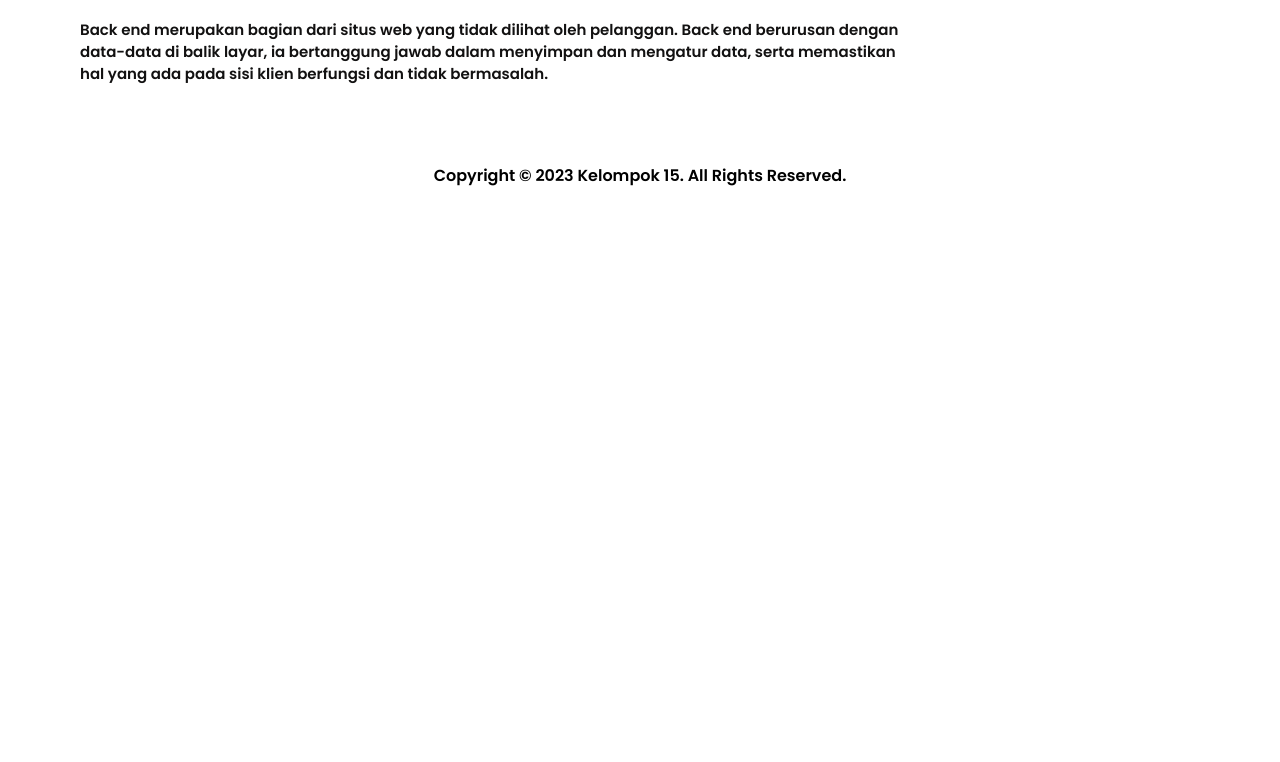
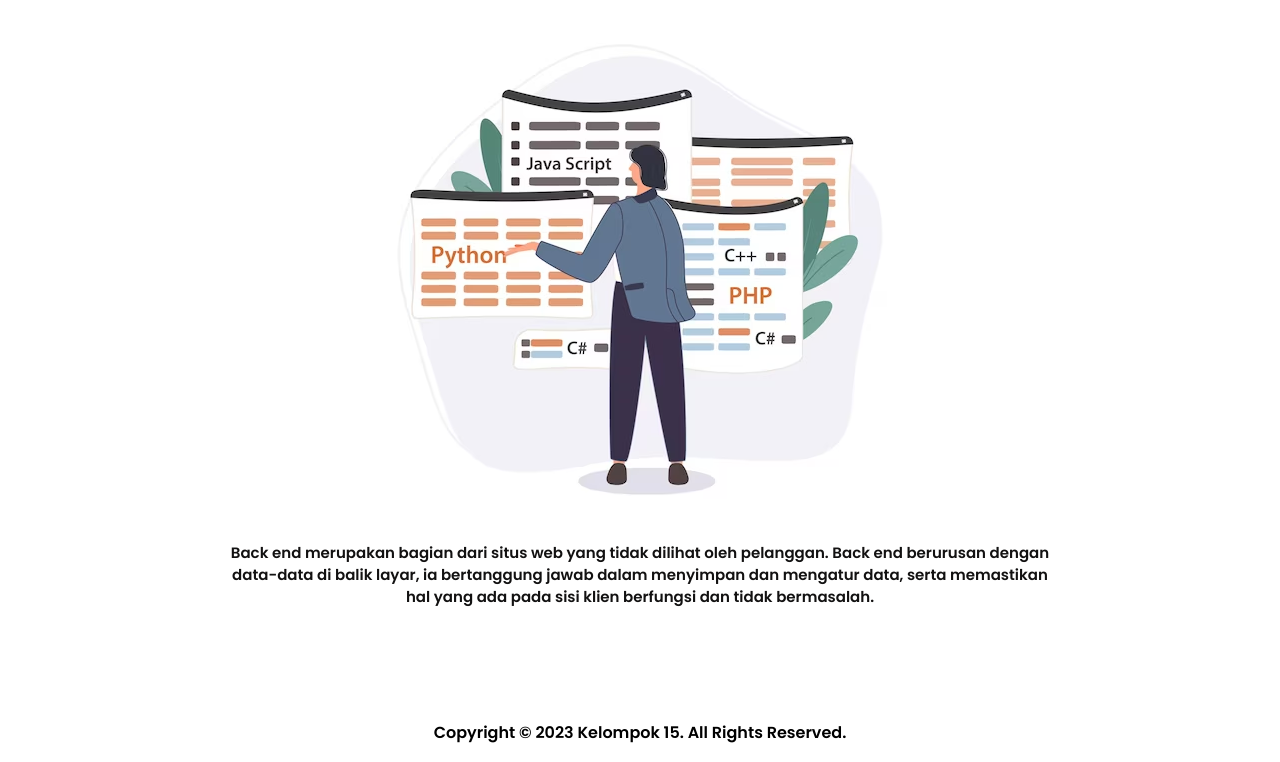
Before and after one commit to Kampus-Merdeka-Software-Engineering/FE-Balikpapan-15, a plain HTML site: page back end.html in a window 1280 px wide. Shown: the part 262-1024 px from the top of the page. Before the commit the page ends 800 px from the top, so only its background shows below. Drawn offline with Linux system fonts and the light colour scheme.

Commit message:
Update terbaru

```diff
--- a/back end.html
+++ b/back end.html
@@ -45,11 +45,11 @@
     <div class="information">
         <h2>Menjadi Back end Developer <br>
             untuk pemula</h2>
+        <img src="assets/back end developer.avif" alt="">
         <p>Back end merupakan bagian dari situs web yang tidak dilihat oleh pelanggan. Back end berurusan dengan <br>
             data-data di balik layar, ia bertanggung jawab dalam menyimpan dan mengatur data, serta memastikan <br>
             hal yang ada pada sisi klien berfungsi dan tidak bermasalah.</p>
     </div>
-
 
     <!--bagian footer copyright-->
    <footer>
--- a/css/back end.css
+++ b/css/back end.css
@@ -203,9 +203,8 @@ P{
 
 /*----------informasi back end----------*/
 .information{
+    text-align: center;
     margin-top: 8rem;
-    margin-left: 5rem;
-    margin-bottom: 5rem;
 }
 
 .information h2{
@@ -214,6 +213,8 @@ P{
 }
 
 .information p{
+    width: 100%;
+    height: 10rem;
     font-size: 15px;
     color: #121111;
 }
--- a/css/frond end.css
+++ b/css/frond end.css
@@ -213,6 +213,10 @@ P{
     color: #000000;
 }
 
+.information img{
+    margin-left: 15rem;
+}
+
 .information p{
     font-size: 15px;
     color: #5F5A5A;
```
Also changed, not shown: frond end.html (+1 -0 lines), assets/back end developer.avif (added), assets/front end developer.avif (added).
